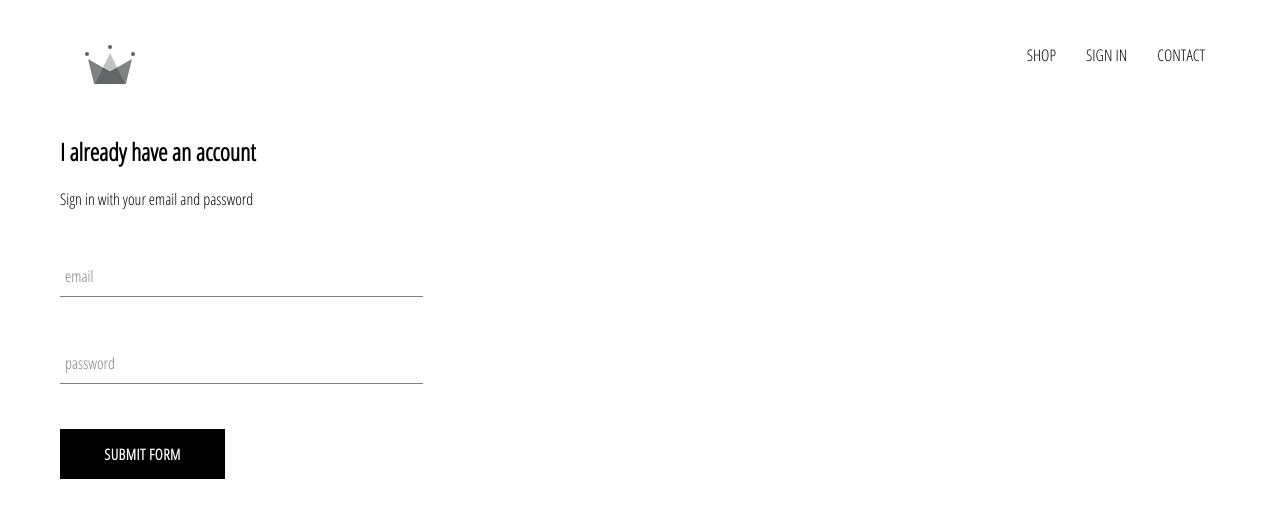
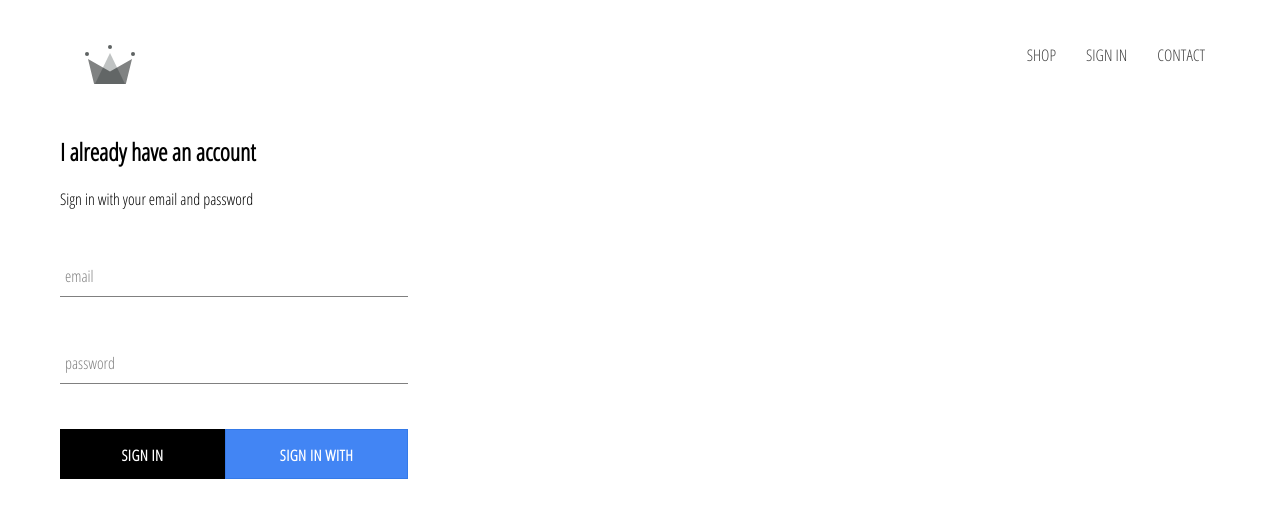
Before and after one commit to anderson-isaac/crwn-clothing, a React (Create React App) app: page /sign-in in a window 1280 px wide. Shown: the top 518 px of the page. Built offline with nearby package versions, Linux system fonts and the light colour scheme; no server answers.

Commit message:
integrated firebase into application, created sign in page with sign in component and sign in with google

```diff
--- a/package.json
+++ b/package.json
@@ -6,6 +6,7 @@
     "@testing-library/jest-dom": "^4.2.4",
     "@testing-library/react": "^9.3.2",
     "@testing-library/user-event": "^7.1.2",
+    "firebase": "^7.7.0",
     "node-sass": "^4.13.0",
     "react": "^16.12.0",
     "react-dom": "^16.12.0",
--- a/src/App.css
+++ b/src/App.css
@@ -7,3 +7,7 @@
     text-decoration: none;
     color: black;
 }
+
+* {
+    box-sizing: border-box;
+}
--- a/src/App.js
+++ b/src/App.js
@@ -6,20 +6,33 @@
 import HomePage from './pages/homepage/homepage.component';
 import ShopPage from './pages/shop/shop.component';
 import SignInAndSignUpPage from './pages/sign-in-and-sign-up/sign-in-and-sign-up.component';
+import { auth } from './firebase/firebase.utils';
 
-const HatsPage = () => {
+class App extends React.Component {
+
+  constructor() {
+    super();
+    this.state = {
+      currentUser : null
+    }
+  }
+
+  unsubscribeFromAuth = null;
+
+  componentDidMount() {
+    this.unsubscribeFromAuth = auth.onAuthStateChanged(user => {
+      this.setState({ currentUser : user });
+    })
+  }
+
+  componentWillUnmount() {
+    this.unsubscribeFromAuth();
+  }
+
+  render() {
     return (
       <div>
-      <h1>HATS PAGE</h1>
-      <hr/>
-    </div>
-  )
-}
-
-function App() {
-  return (
-    <div>
-      <Header/>
+        <Header currentUser={this.state.currentUser}/>
         <Switch>
           <Route exact path='/' component={HomePage}/>
           <Route path='/shop' component={ShopPage}/>
@@ -28,5 +41,6 @@
       </div>
     );
   }
+}
 
 export default App;
--- a/src/components/custom-button/custom-button.component.jsx
+++ b/src/components/custom-button/custom-button.component.jsx
@@ -2,10 +2,10 @@
 
 import './custom-button.styles.scss';
 
-const CustomButton = ({ children, ...otherProps }) => {
+const CustomButton = ({ children, isGoogleSignIn,...otherProps }) => {
 
     return (
-        <button className='custom-button' {...otherProps}>
+        <button className={`${isGoogleSignIn ? 'google-sign-in' : ''} custom-button`} {...otherProps}>
             {children}
         </button>
     )
--- a/src/components/custom-button/custom-button.styles.scss
+++ b/src/components/custom-button/custom-button.styles.scss
@@ -11,7 +11,7 @@
   text-transform: uppercase;
   font-family: 'Open Sans Condensed';
   font-weight: bolder;
-  border: none;
+  border: 1px solid black;
   cursor: pointer;
 
   &:hover {
@@ -19,4 +19,19 @@
     color: black;
     border: 1px solid black;
   }
+
+  &.google-sign-in {
+    background-color: #4285f4;
+    color: #fff;
+    border-color: #357ae8;
+    &:hover {
+      background-color: #357ae8;
+    }
+  }
+
 }
+
+.buttons {
+  display: flex;
+  justify-content: space-between;
+}
--- a/src/components/header/header.component.jsx
+++ b/src/components/header/header.component.jsx
@@ -1,20 +1,29 @@
 import React from 'react';
 import { Link } from 'react-router-dom';
+import { auth } from '../../firebase/firebase.utils';
 
 import { ReactComponent as Logo } from '../../assets/images/crown.svg';
 import './header.styles.scss';
 
-const Header = () => (
+const Header = ({ currentUser }) => {
+    return (
         <div className='header'>
             <Link className='logo-container' to='/'>
                 <Logo className='logo'/>
             </Link>
             <div className='options'>
                 <Link className='option' to='/shop'>SHOP</Link>
+                {
+                    currentUser ?
+                    <div className='option' onClick={ () => auth.signOut() }>SIGN OUT</div>
+                    :
                     <Link className='option' to='/sign-in'>SIGN IN</Link>
+                }
+
                 <Link className='option' to='/contact'>CONTACT</Link>
             </div>
         </div>
     )
+}
 
 export default Header;
--- a/src/components/header/header.styles.scss
+++ b/src/components/header/header.styles.scss
@@ -20,6 +20,11 @@
 
     .option {
       padding: 10px 15px;
+      opacity: 0.75;
+      cursor: pointer;
+      &:hover {
+        opacity: 1;
+      }
     }
   }
 }
--- a/src/components/sign-in/sign-in.component.jsx
+++ b/src/components/sign-in/sign-in.component.jsx
@@ -2,6 +2,7 @@
 
 import FormInput from '../form-input/form-input.component'
 import CustomButton from '../custom-button/custom-button.component'
+import { signInWithGoogle } from '../../firebase/firebase.utils.js'
 
 import './sign-in.styles.scss';
 
@@ -17,21 +18,17 @@
 
     handleSubmit = (event) => {
         event.preventDefault()
-
         this.setState({ email: '', password: '' })
     }
 
     handleChange = (event) => {
-
         const { value, name } = event.target;
-
         this.setState({ [name] : value }) /// Computed property names [name]
-
     }
 
     render() {
+
         return (
-
             <div className="sign-in">
                 <h2>I already have an account</h2>
                 <span>Sign in with your email and password</span>
@@ -46,7 +43,6 @@
                         label='email'
                         required
                     />
-
                     <FormInput
                         type="password"
                         name="password"
@@ -55,13 +51,15 @@
                         label='password'
                         required
                     />
-
-                    <CustomButton type='submit'>Submit Form</CustomButton>
+                    <div className="buttons">
+                        <CustomButton type='submit'>Sign In</CustomButton>
+                        <CustomButton onClick={ signInWithGoogle } isGoogleSignIn>
+                            Sign In with Google
+                        </CustomButton>
+                    </div>
 
                 </form>
-
             </div>
-
         )
     }
 
```
Also changed, not shown: 1 other file (tests, documents, lock files or other folders). Lines whose indentation alone changed are shown as unchanged.
